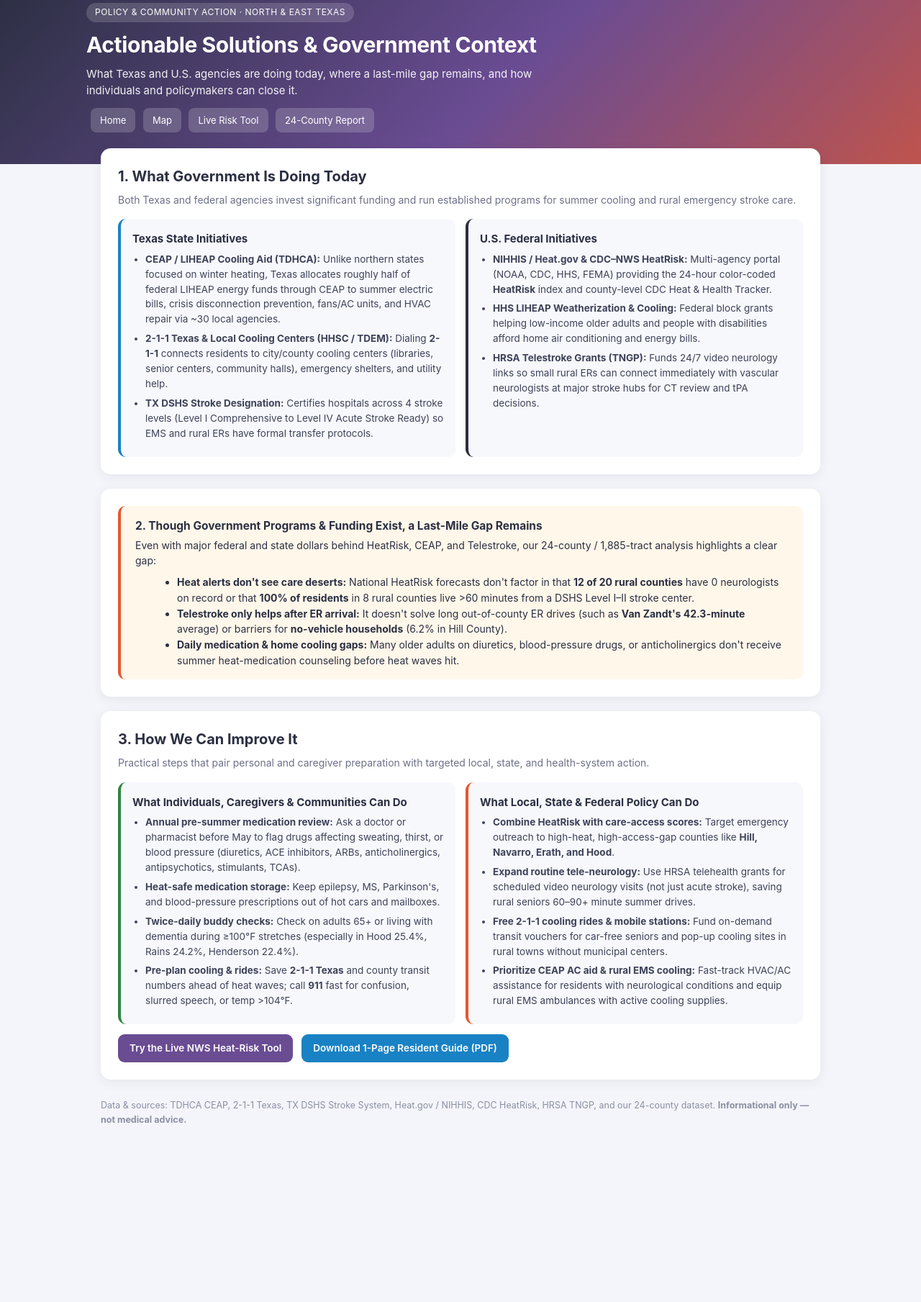
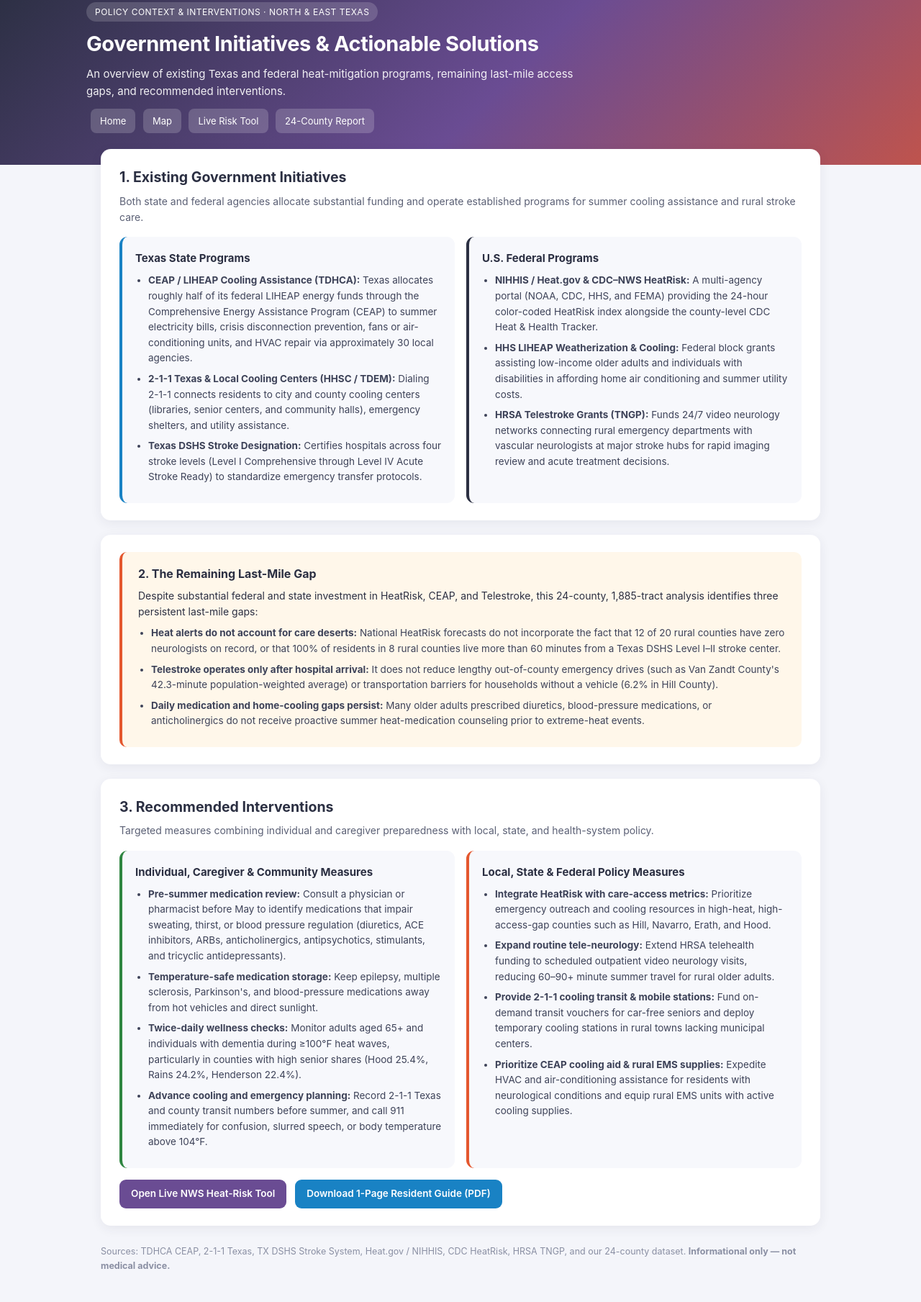
Before and after one commit to adhyarr/heat-and-brain, a plain HTML site: page solutions.html in a window 1280 px wide. Shown: the part 31-1840 px from the top of the page at 72% size. Before the commit the page ends 1636 px from the top, so only its background shows below. Drawn offline with Linux system fonts and the light colour scheme.

Commit message:
Polish solutions.html to formal research tone and clean typography

```diff
--- a/solutions.html
+++ b/solutions.html
@@ -3,33 +3,35 @@
 <head>
 <meta charset="utf-8">
 <meta name="viewport" content="width=device-width,initial-scale=1">
-<title>Actionable Solutions — Heat and the Brain</title>
+<title>Policy Context &amp; Recommended Interventions — Heat and the Brain</title>
 <style>
 *{box-sizing:border-box}
-body{margin:0;font-family:-apple-system,BlinkMacSystemFont,"Segoe UI",Roboto,sans-serif;background:#f4f5fa;color:#2b2f42;line-height:1.55}
+body{margin:0;font-family:-apple-system,BlinkMacSystemFont,"Segoe UI",Roboto,sans-serif;background:#f4f5fa;color:#2b2f42;line-height:1.6}
 header{background:linear-gradient(135deg,#2b2f42 0%,#6a4c93 55%,#e4572e 120%);color:#fff;padding:34px 24px 44px}
 .wrap{max-width:1040px;margin:0 auto;padding:0 20px}
 header .wrap{padding:0;display:flex;justify-content:space-between;align-items:flex-end;flex-wrap:wrap;gap:12px}
 .tag{display:inline-block;background:rgba(255,255,255,.16);padding:4px 12px;border-radius:99px;font-size:12px;margin-bottom:8px;letter-spacing:.5px}
-h1{margin:0 0 6px;font-size:30px;letter-spacing:-.4px}
+h1{margin:0 0 6px;font-size:29px;letter-spacing:-.4px}
 header p{margin:0;max-width:680px;opacity:.92;font-size:15px}
 .nav a{color:#fff;text-decoration:none;background:rgba(255,255,255,.18);padding:7px 13px;border-radius:8px;font-size:13px;margin-left:6px;display:inline-block}
-.panel{background:#fff;border-radius:14px;padding:24px;box-shadow:0 4px 16px rgba(43,47,66,.07);margin:20px 0}
+.panel{background:#fff;border-radius:14px;padding:24px 26px;box-shadow:0 4px 16px rgba(43,47,66,.07);margin:20px 0}
 .panel:first-of-type{margin-top:-22px}
-h2{margin:0 0 6px;font-size:20px}
-.sub{color:#6b7088;font-size:14px;margin:0 0 16px}
-.grid2{display:grid;grid-template-columns:1fr 1fr;gap:14px}
-.card{background:#f7f8fc;border-radius:11px;padding:16px;border-left:4px solid #6a4c93}
+h2{margin:0 0 6px;font-size:19.5px;color:#2b2f42}
+.sub{color:#5b6075;font-size:14px;margin:0 0 16px}
+.grid2{display:grid;grid-template-columns:1fr 1fr;gap:16px}
+.card{background:#f7f8fc;border-radius:11px;padding:18px;border-left:4px solid #6a4c93}
 .card.tx{border-left-color:#1982c4}
 .card.fed{border-left-color:#2b2f42}
 .card.ind{border-left-color:#2e8540}
 .card.pol{border-left-color:#e4572e}
-.card > b{display:block;font-size:15px;margin-bottom:6px}
-.card ul{margin:6px 0 0 18px;padding:0;font-size:13.5px;color:#3d4258}
-.card li{margin:6px 0}
-.gap{background:#fff7ea;border-left:4px solid #e4572e;padding:16px 20px;border-radius:10px;font-size:14px}
-.gap > b{display:block;font-size:15.5px;margin-bottom:4px;color:#2b2f42}
-.cta-row{display:flex;gap:12px;flex-wrap:wrap;margin-top:14px}
+.card > b{display:block;font-size:15px;margin-bottom:8px;color:#2b2f42}
+.card ul{margin:0 0 0 18px;padding:0;font-size:13.5px;color:#3d4258}
+.card li{margin:7px 0}
+.gap{background:#fff7ea;border-left:4px solid #e4572e;padding:18px 22px;border-radius:10px;font-size:14px;color:#2b2f42}
+.gap > b{display:block;font-size:16px;margin-bottom:6px}
+.gap ul{margin:8px 0 0 18px;padding:0;font-size:13.5px;color:#3d4258}
+.gap li{margin:7px 0}
+.cta-row{display:flex;gap:12px;flex-wrap:wrap;margin-top:16px}
 .cta{display:inline-block;background:#6a4c93;color:#fff;text-decoration:none;padding:9px 16px;border-radius:9px;font-size:13.5px;font-weight:600}
 .cta.sec{background:#1982c4}
 footer{color:#8a8fa3;font-size:12.5px;padding:6px 0 40px}
@@ -39,9 +41,9 @@ footer{color:#8a8fa3;font-size:12.5px;padding:6px 0 40px}
 <body>
 <header><div class="wrap">
   <div>
-    <div class="tag">POLICY &amp; COMMUNITY ACTION · NORTH &amp; EAST TEXAS</div>
-    <h1>Actionable Solutions &amp; Government Context</h1>
-    <p>What Texas and U.S. agencies are doing today, where a last-mile gap remains, and how individuals and policymakers can close it.</p>
+    <div class="tag">POLICY CONTEXT &amp; INTERVENTIONS · NORTH &amp; EAST TEXAS</div>
+    <h1>Government Initiatives &amp; Actionable Solutions</h1>
+    <p>An overview of existing Texas and federal heat-mitigation programs, remaining last-mile access gaps, and recommended interventions.</p>
   </div>
   <div class="nav">
     <a href="index.html">Home</a>
@@ -53,23 +55,23 @@ footer{color:#8a8fa3;font-size:12.5px;padding:6px 0 40px}
 
 <div class="wrap">
   <div class="panel">
-    <h2>1. What Government Is Doing Today</h2>
-    <p class="sub">Both Texas and federal agencies invest significant funding and run established programs for summer cooling and rural emergency stroke care.</p>
+    <h2>1. Existing Government Initiatives</h2>
+    <p class="sub">Both state and federal agencies allocate substantial funding and operate established programs for summer cooling assistance and rural stroke care.</p>
     <div class="grid2">
       <div class="card tx">
-        <b>Texas State Initiatives</b>
+        <b>Texas State Programs</b>
         <ul>
-          <li><b>CEAP / LIHEAP Cooling Aid (TDHCA):</b> Unlike northern states focused on winter heating, Texas allocates roughly half of federal LIHEAP energy funds through CEAP to summer electric bills, crisis disconnection prevention, fans/AC units, and HVAC repair via ~30 local agencies.</li>
-          <li><b>2-1-1 Texas &amp; Local Cooling Centers (HHSC / TDEM):</b> Dialing <b>2-1-1</b> connects residents to city/county cooling centers (libraries, senior centers, community halls), emergency shelters, and utility help.</li>
-          <li><b>TX DSHS Stroke Designation:</b> Certifies hospitals across 4 stroke levels (Level I Comprehensive to Level IV Acute Stroke Ready) so EMS and rural ERs have formal transfer protocols.</li>
+          <li><b>CEAP / LIHEAP Cooling Assistance (TDHCA):</b> Texas allocates roughly half of its federal LIHEAP energy funds through the Comprehensive Energy Assistance Program (CEAP) to summer electricity bills, crisis disconnection prevention, fans or air-conditioning units, and HVAC repair via approximately 30 local agencies.</li>
+          <li><b>2-1-1 Texas &amp; Local Cooling Centers (HHSC / TDEM):</b> Dialing 2-1-1 connects residents to city and county cooling centers (libraries, senior centers, and community halls), emergency shelters, and utility assistance.</li>
+          <li><b>Texas DSHS Stroke Designation:</b> Certifies hospitals across four stroke levels (Level I Comprehensive through Level IV Acute Stroke Ready) to standardize emergency transfer protocols.</li>
         </ul>
       </div>
       <div class="card fed">
-        <b>U.S. Federal Initiatives</b>
+        <b>U.S. Federal Programs</b>
         <ul>
-          <li><b>NIHHIS / Heat.gov &amp; CDC–NWS HeatRisk:</b> Multi-agency portal (NOAA, CDC, HHS, FEMA) providing the 24-hour color-coded <b>HeatRisk</b> index and county-level CDC Heat &amp; Health Tracker.</li>
-          <li><b>HHS LIHEAP Weatherization &amp; Cooling:</b> Federal block grants helping low-income older adults and people with disabilities afford home air conditioning and energy bills.</li>
-          <li><b>HRSA Telestroke Grants (TNGP):</b> Funds 24/7 video neurology links so small rural ERs can connect immediately with vascular neurologists at major stroke hubs for CT review and tPA decisions.</li>
+          <li><b>NIHHIS / Heat.gov &amp; CDC–NWS HeatRisk:</b> A multi-agency portal (NOAA, CDC, HHS, and FEMA) providing the 24-hour color-coded HeatRisk index alongside the county-level CDC Heat &amp; Health Tracker.</li>
+          <li><b>HHS LIHEAP Weatherization &amp; Cooling:</b> Federal block grants assisting low-income older adults and individuals with disabilities in affording home air conditioning and summer utility costs.</li>
+          <li><b>HRSA Telestroke Grants (TNGP):</b> Funds 24/7 video neurology networks connecting rural emergency departments with vascular neurologists at major stroke hubs for rapid imaging review and acute treatment decisions.</li>
         </ul>
       </div>
     </div>
@@ -77,46 +79,46 @@ footer{color:#8a8fa3;font-size:12.5px;padding:6px 0 40px}
 
   <div class="panel">
     <div class="gap">
-      <b>2. Though Government Programs &amp; Funding Exist, a Last-Mile Gap Remains</b>
-      Even with major federal and state dollars behind HeatRisk, CEAP, and Telestroke, our 24-county / 1,885-tract analysis highlights a clear gap:
-      <ul style="margin:8px 0 0 18px">
-        <li><b>Heat alerts don't see care deserts:</b> National HeatRisk forecasts don't factor in that <b>12 of 20 rural counties</b> have 0 neurologists on record or that <b>100% of residents</b> in 8 rural counties live &gt;60 minutes from a DSHS Level I–II stroke center.</li>
-        <li><b>Telestroke only helps after ER arrival:</b> It doesn't solve long out-of-county ER drives (such as <b>Van Zandt's 42.3-minute</b> average) or barriers for <b>no-vehicle households</b> (6.2% in Hill County).</li>
-        <li><b>Daily medication &amp; home cooling gaps:</b> Many older adults on diuretics, blood-pressure drugs, or anticholinergics don't receive summer heat-medication counseling before heat waves hit.</li>
+      <b>2. The Remaining Last-Mile Gap</b>
+      Despite substantial federal and state investment in HeatRisk, CEAP, and Telestroke, this 24-county, 1,885-tract analysis identifies three persistent last-mile gaps:
+      <ul>
+        <li><b>Heat alerts do not account for care deserts:</b> National HeatRisk forecasts do not incorporate the fact that 12 of 20 rural counties have zero neurologists on record, or that 100% of residents in 8 rural counties live more than 60 minutes from a Texas DSHS Level I–II stroke center.</li>
+        <li><b>Telestroke operates only after hospital arrival:</b> It does not reduce lengthy out-of-county emergency drives (such as Van Zandt County's 42.3-minute population-weighted average) or transportation barriers for households without a vehicle (6.2% in Hill County).</li>
+        <li><b>Daily medication and home-cooling gaps persist:</b> Many older adults prescribed diuretics, blood-pressure medications, or anticholinergics do not receive proactive summer heat-medication counseling prior to extreme-heat events.</li>
       </ul>
     </div>
   </div>
 
   <div class="panel">
-    <h2>3. How We Can Improve It</h2>
-    <p class="sub">Practical steps that pair personal and caregiver preparation with targeted local, state, and health-system action.</p>
+    <h2>3. Recommended Interventions</h2>
+    <p class="sub">Targeted measures combining individual and caregiver preparedness with local, state, and health-system policy.</p>
     <div class="grid2">
       <div class="card ind">
-        <b>What Individuals, Caregivers &amp; Communities Can Do</b>
+        <b>Individual, Caregiver &amp; Community Measures</b>
         <ul>
-          <li><b>Annual pre-summer medication review:</b> Ask a doctor or pharmacist before May to flag drugs affecting sweating, thirst, or blood pressure (diuretics, ACE inhibitors, ARBs, anticholinergics, antipsychotics, stimulants, TCAs).</li>
-          <li><b>Heat-safe medication storage:</b> Keep epilepsy, MS, Parkinson's, and blood-pressure prescriptions out of hot cars and mailboxes.</li>
-          <li><b>Twice-daily buddy checks:</b> Check on adults 65+ or living with dementia during ≥100&deg;F stretches (especially in Hood 25.4%, Rains 24.2%, Henderson 22.4%).</li>
-          <li><b>Pre-plan cooling &amp; rides:</b> Save <b>2-1-1 Texas</b> and county transit numbers ahead of heat waves; call <b>911</b> fast for confusion, slurred speech, or temp &gt;104&deg;F.</li>
+          <li><b>Pre-summer medication review:</b> Consult a physician or pharmacist before May to identify medications that impair sweating, thirst, or blood pressure regulation (diuretics, ACE inhibitors, ARBs, anticholinergics, antipsychotics, stimulants, and tricyclic antidepressants).</li>
+          <li><b>Temperature-safe medication storage:</b> Keep epilepsy, multiple sclerosis, Parkinson's, and blood-pressure medications away from hot vehicles and direct sunlight.</li>
+          <li><b>Twice-daily wellness checks:</b> Monitor adults aged 65+ and individuals with dementia during &ge;100&deg;F heat waves, particularly in counties with high senior shares (Hood 25.4%, Rains 24.2%, Henderson 22.4%).</li>
+          <li><b>Advance cooling and emergency planning:</b> Record 2-1-1 Texas and county transit numbers before summer, and call 911 immediately for confusion, slurred speech, or body temperature above 104&deg;F.</li>
         </ul>
       </div>
       <div class="card pol">
-        <b>What Local, State &amp; Federal Policy Can Do</b>
+        <b>Local, State &amp; Federal Policy Measures</b>
         <ul>
-          <li><b>Combine HeatRisk with care-access scores:</b> Target emergency outreach to high-heat, high-access-gap counties like <b>Hill, Navarro, Erath, and Hood</b>.</li>
-          <li><b>Expand routine tele-neurology:</b> Use HRSA telehealth grants for scheduled video neurology visits (not just acute stroke), saving rural seniors 60–90+ minute summer drives.</li>
-          <li><b>Free 2-1-1 cooling rides &amp; mobile stations:</b> Fund on-demand transit vouchers for car-free seniors and pop-up cooling sites in rural towns without municipal centers.</li>
-          <li><b>Prioritize CEAP AC aid &amp; rural EMS cooling:</b> Fast-track HVAC/AC assistance for residents with neurological conditions and equip rural EMS ambulances with active cooling supplies.</li>
+          <li><b>Integrate HeatRisk with care-access metrics:</b> Prioritize emergency outreach and cooling resources in high-heat, high-access-gap counties such as Hill, Navarro, Erath, and Hood.</li>
+          <li><b>Expand routine tele-neurology:</b> Extend HRSA telehealth funding to scheduled outpatient video neurology visits, reducing 60–90+ minute summer travel for rural older adults.</li>
+          <li><b>Provide 2-1-1 cooling transit &amp; mobile stations:</b> Fund on-demand transit vouchers for car-free seniors and deploy temporary cooling stations in rural towns lacking municipal centers.</li>
+          <li><b>Prioritize CEAP cooling aid &amp; rural EMS supplies:</b> Expedite HVAC and air-conditioning assistance for residents with neurological conditions and equip rural EMS units with active cooling supplies.</li>
         </ul>
       </div>
     </div>
     <div class="cta-row">
-      <a class="cta" href="checker.html">Try the Live NWS Heat-Risk Tool</a>
+      <a class="cta" href="checker.html">Open Live NWS Heat-Risk Tool</a>
       <a class="cta sec" href="resident_guide.pdf">Download 1-Page Resident Guide (PDF)</a>
     </div>
   </div>
 
-  <footer>Data &amp; sources: TDHCA CEAP, 2-1-1 Texas, TX DSHS Stroke System, Heat.gov / NIHHIS, CDC HeatRisk, HRSA TNGP, and our 24-county dataset. <b>Informational only — not medical advice.</b></footer>
+  <footer>Sources: TDHCA CEAP, 2-1-1 Texas, TX DSHS Stroke System, Heat.gov / NIHHIS, CDC HeatRisk, HRSA TNGP, and our 24-county dataset. <b>Informational only — not medical advice.</b></footer>
 </div>
 </body>
 </html>
```
